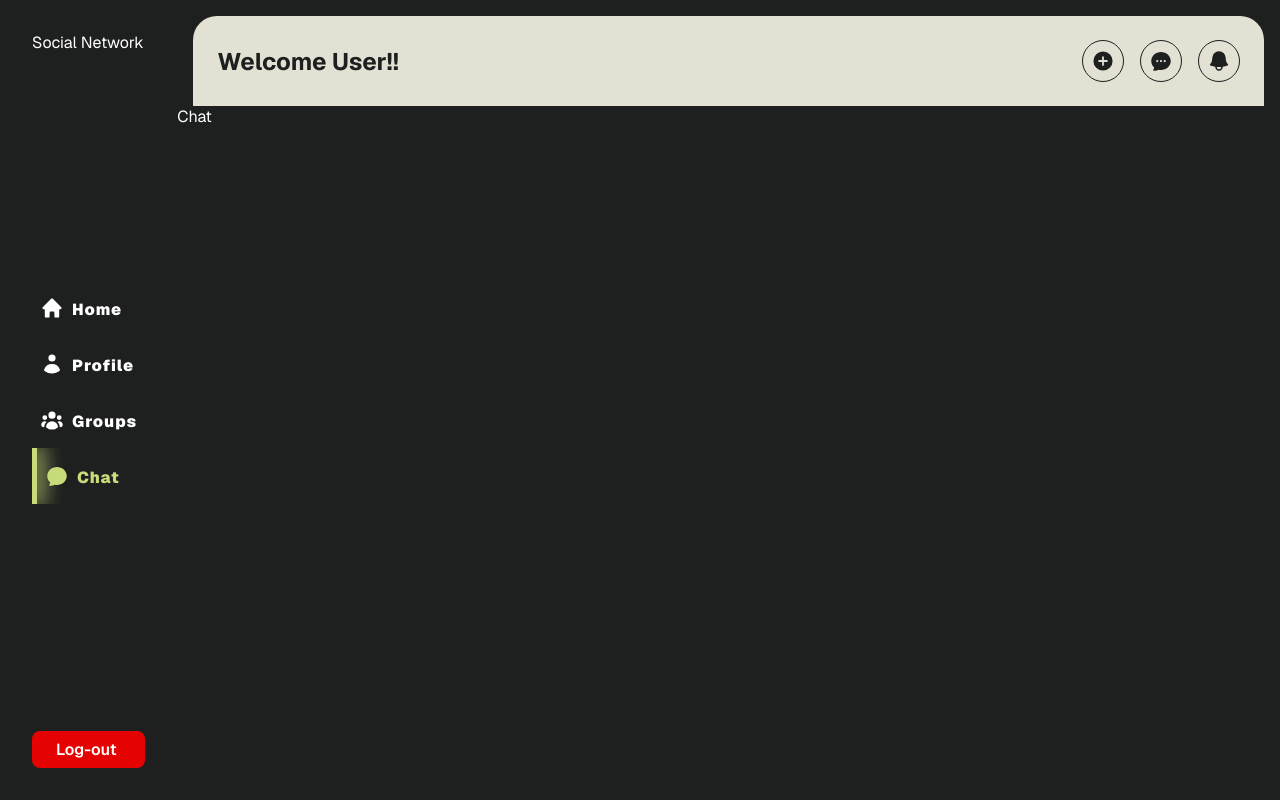
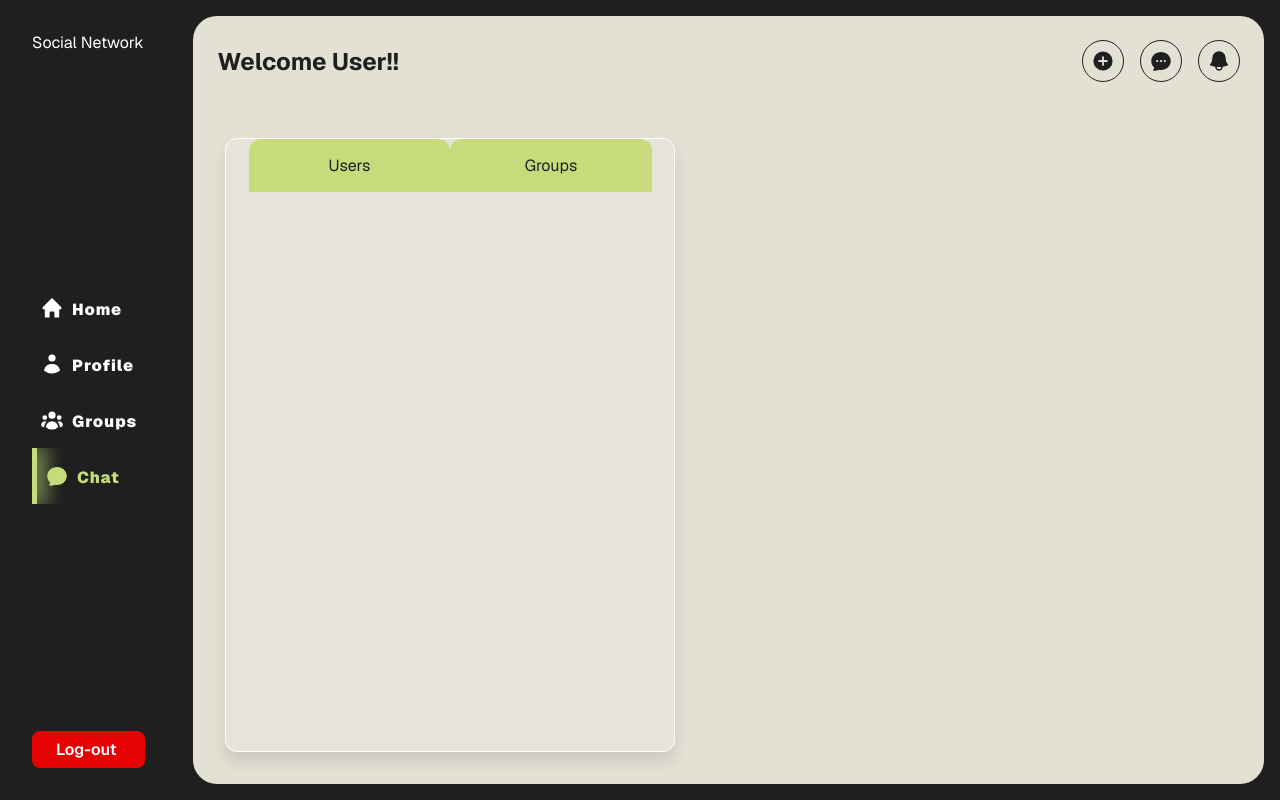
Before and after one commit to heeemzaaa/social-network, a Next.js app in the folder frontend/: page /chat in a window 1280 px wide. Built offline with nearby package versions, Linux system fonts and the light colour scheme.

Commit message:
still working

```diff
--- /dev/null
+++ b/frontend/app/(main)/chat/chat.css
@@ -0,0 +1,17 @@
+.user_groups_place {
+    background-color: var(--glass-background);
+    border: 1px solid var(--color-white);
+    border-radius: var(--border-radius-lg);
+    box-shadow: var(--shadow-lg);
+    width: 450px;
+}
+
+.user_groups_choosing > div {
+    width: 45%;
+    background-color: var(--color-primary);
+    display: flex;
+    justify-content: center;
+    align-items: center;
+    border-top-left-radius: var(--border-radius-lg);
+    border-top-right-radius: var(--border-radius-lg);
+}
--- a/frontend/app/(main)/chat/page.js
+++ b/frontend/app/(main)/chat/page.js
@@ -1,7 +1,23 @@
 import React from 'react'
+import "./chat.css"
 
 export default function Chat() {
   return (
-    <div>Chat</div>
+    <main className='chat_main_container p4'>
+
+        <section className='user_groups_place h-full flex-col'>
+            <div className='user_groups_choosing flex-row justify-center align-center'>
+                  <div className='users_case p2' ><p>Users</p></div>
+                  <div className='groups_case p2'><p>Groups</p></div>
+            </div>
+        </section>
+
+        <section className='chat_place'>
+            <div className='chat_header'></div>
+            <div className='chat_body'></div>
+            <div className='chat_footer'></div>
+        </section>
+
+    </main>
   )
 }
--- a/frontend/app/(main)/groups/page.js
+++ b/frontend/app/(main)/groups/page.js
@@ -1,6 +1,6 @@
 
 export default function Groups() {
   return (
-    <div>Groups</div>
+    <main>Groups</main>
   )
 }
--- a/frontend/app/(main)/page.js
+++ b/frontend/app/(main)/page.js
@@ -13,7 +13,7 @@ export default function Home() {
     groups: 18
   }
   return (
-    <main className="home_page_section">
+    <main className="home_page_section p4">
       <InfosDiv {...userInfos} />
     </main>
   );
--- a/frontend/app/(main)/profile/[id]/page.js
+++ b/frontend/app/(main)/profile/[id]/page.js
@@ -25,7 +25,7 @@ export default async function Profile({ params }) {
               I'm here to be real and connect with others. Let's grow, laugh, and learn together!`
   }
   return (
-    <main className='profile_page_section flex h-full p2 gap-4'>
+    <main className='profile_page_section flex h-full p4 gap-4'>
       <InfosDiv {...userInfos} />
       <AboutUser {...aboutUser} />
     </main>
--- a/frontend/app/global.css
+++ b/frontend/app/global.css
@@ -268,6 +268,10 @@ a {
   gap: 2rem;
 }
 
+.gap-5 {
+  gap: 5rem
+}
+
 /* Shadows */
 .shadow-sm {
   box-shadow: var(--shadow-sm);
```
Also changed, not shown: frontend/app/(main)/_components/user_list.js (added, +12 -0 lines), frontend/app/(main)/_components/text.txt (deleted).
